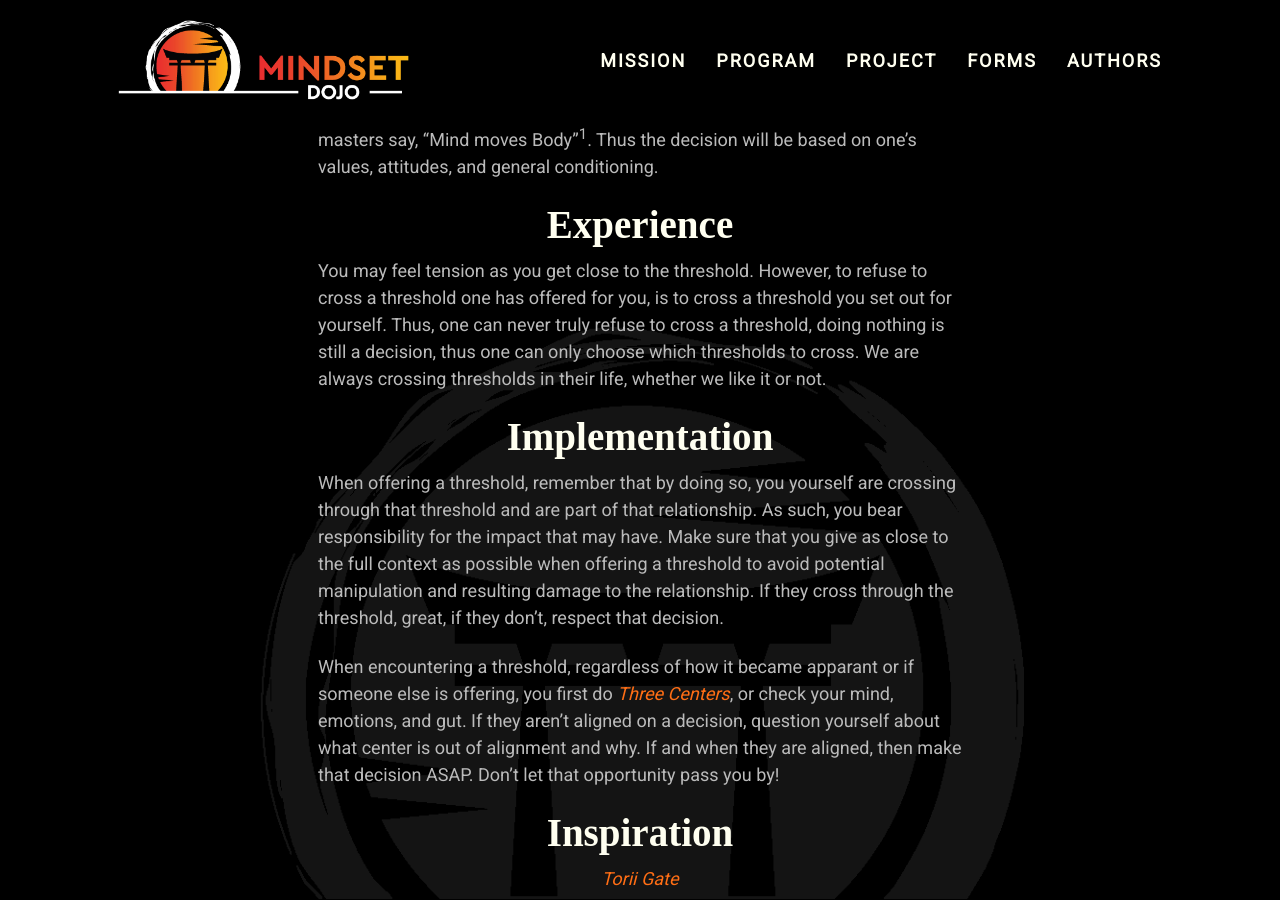
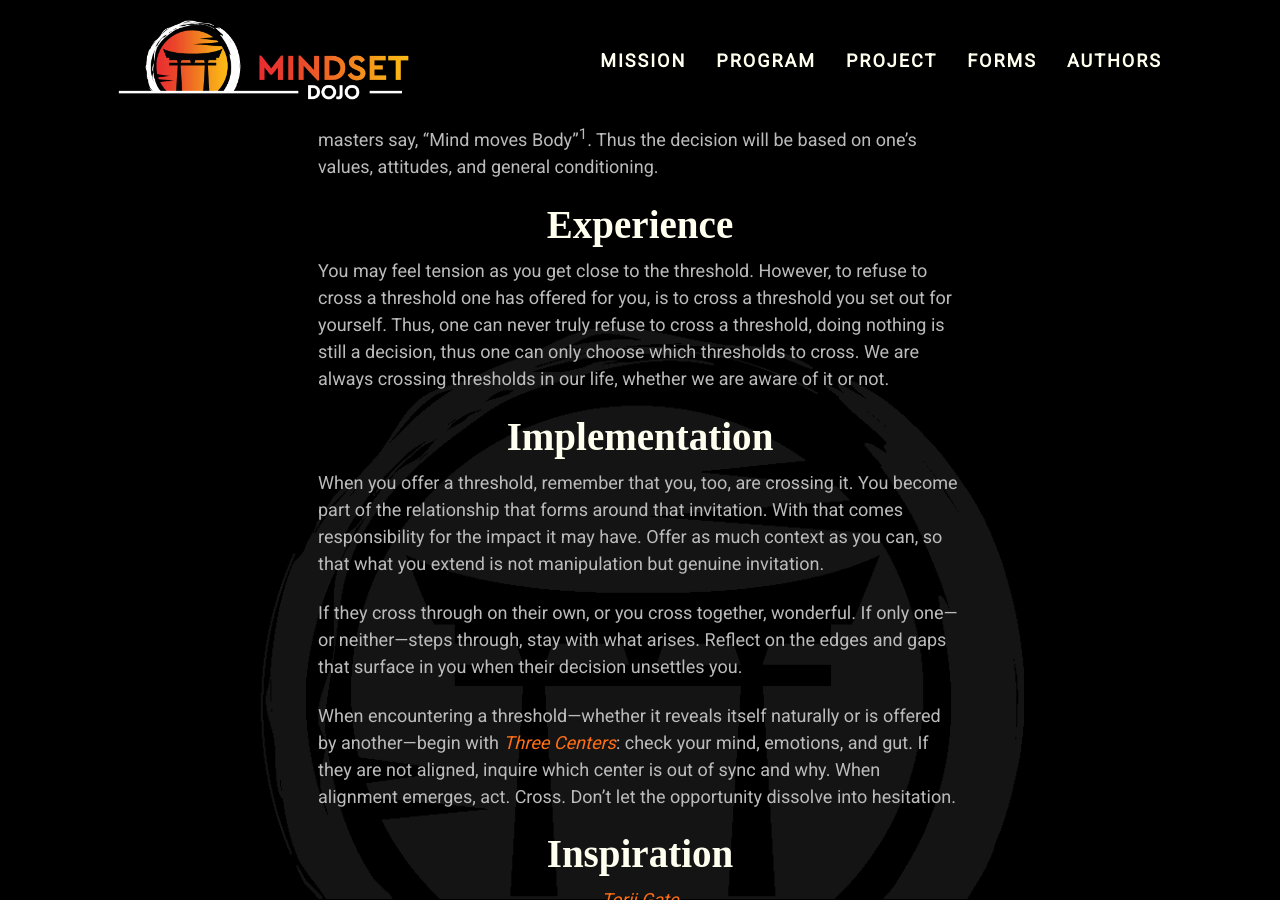
Before and after one commit to mindset-dojo/mindset-dojo.github.io, a Jekyll site: the page built from _forms/threshold.md, in a window 1280 px wide and 900 px high, scrolled down 243 px. Built offline with Jekyll 4.4.1, drawn with Linux system fonts in a browser that asks for light colours; some web fonts are replaced.

Commit message:
feat: clarify threshold form language

```diff
--- a/_forms/threshold.md
+++ b/_forms/threshold.md
@@ -16,13 +16,16 @@ A threshold is the line between thought and action, Visionary and Driver energy.
 
 ## Experience
 
-You may feel tension as you get close to the threshold. However, to refuse to cross a threshold one has offered for you, is to cross a threshold you set out for yourself. Thus, one can never truly refuse to cross a threshold, doing nothing is still a decision, thus one can only choose which thresholds to cross. We are always crossing thresholds in their life, whether we like it or not.
+You may feel tension as you get close to the threshold. However, to refuse to cross a threshold one has offered for you, is to cross a threshold you set out for yourself. Thus, one can never truly refuse to cross a threshold, doing nothing is still a decision, thus one can only choose which thresholds to cross. We are always crossing thresholds in our life, whether we are aware of it or not.
 
 ## Implementation
 
-When offering a threshold, remember that by doing so, you yourself are crossing through that threshold and are part of that relationship. As such, you bear responsibility for the impact that may have. Make sure that you give as close to the full context as possible when offering a threshold to avoid potential manipulation and resulting damage to the relationship. If they cross through the threshold, great, if they don't, respect that decision.
+When you offer a threshold, remember that you, too, are crossing it. You become part of the relationship that forms around that invitation. With that comes responsibility for the impact it may have. Offer as much context as you can, so that what you extend is not manipulation but genuine invitation.
 
-When encountering a threshold, regardless of how it became apparant or if someone else is offering, you first do [Three Centers](https://www.youtube.com/watch?v=OuK3HOIfUiw), or check your mind, emotions, and gut. If they aren't aligned on a decision, question yourself about what center is out of alignment and why. If and when they are aligned, then make that decision ASAP. Don't let that opportunity pass you by!
+If they cross through on their own, or you cross together, wonderful. If only one—or neither—steps through, stay with what arises. Reflect on the edges and gaps that surface in you when their decision unsettles you.
+
+When encountering a threshold—whether it reveals itself naturally or is offered by another—begin with [Three Centers](https://www.youtube.com/watch?v=OuK3HOIfUiw): check your mind, emotions, and gut. If they are not aligned, inquire which center is out of sync and why.
+When alignment emerges, act. Cross. Don’t let the opportunity dissolve into hesitation.
 
 ## Inspiration
 
```
